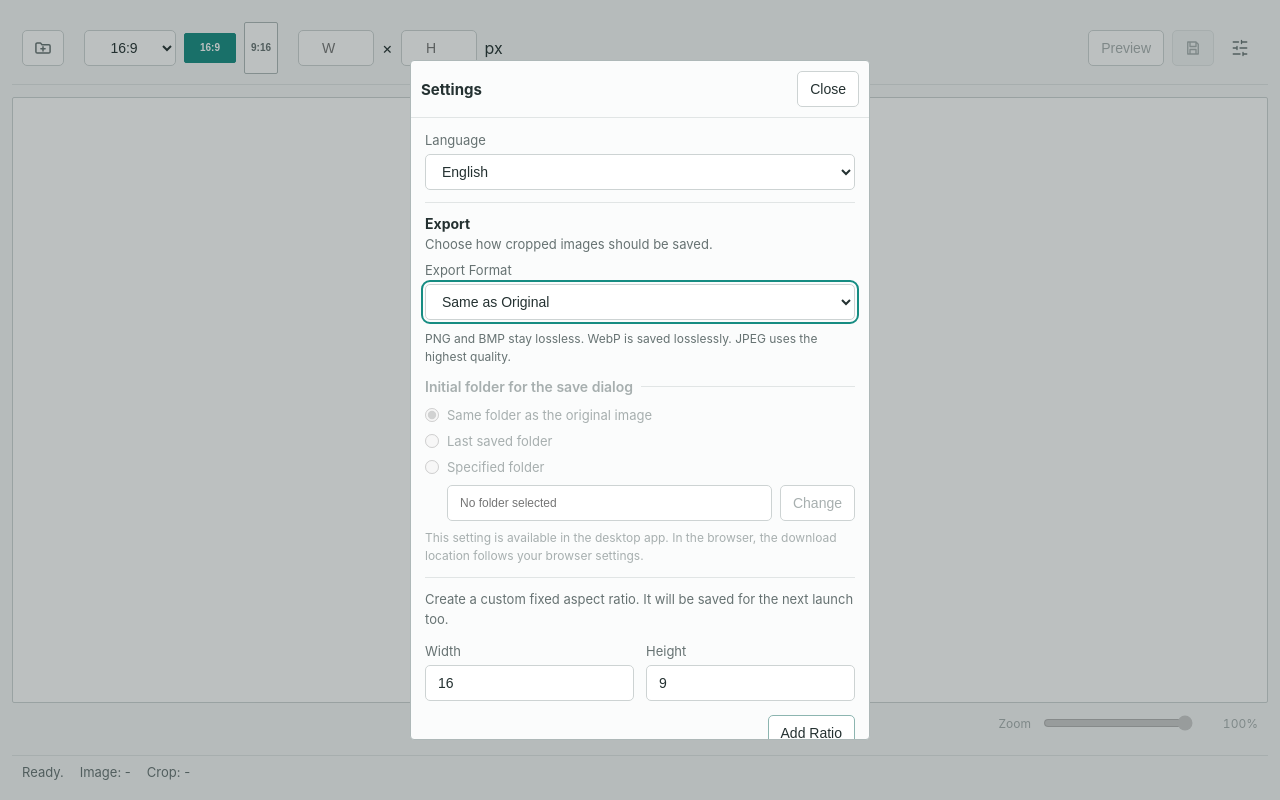
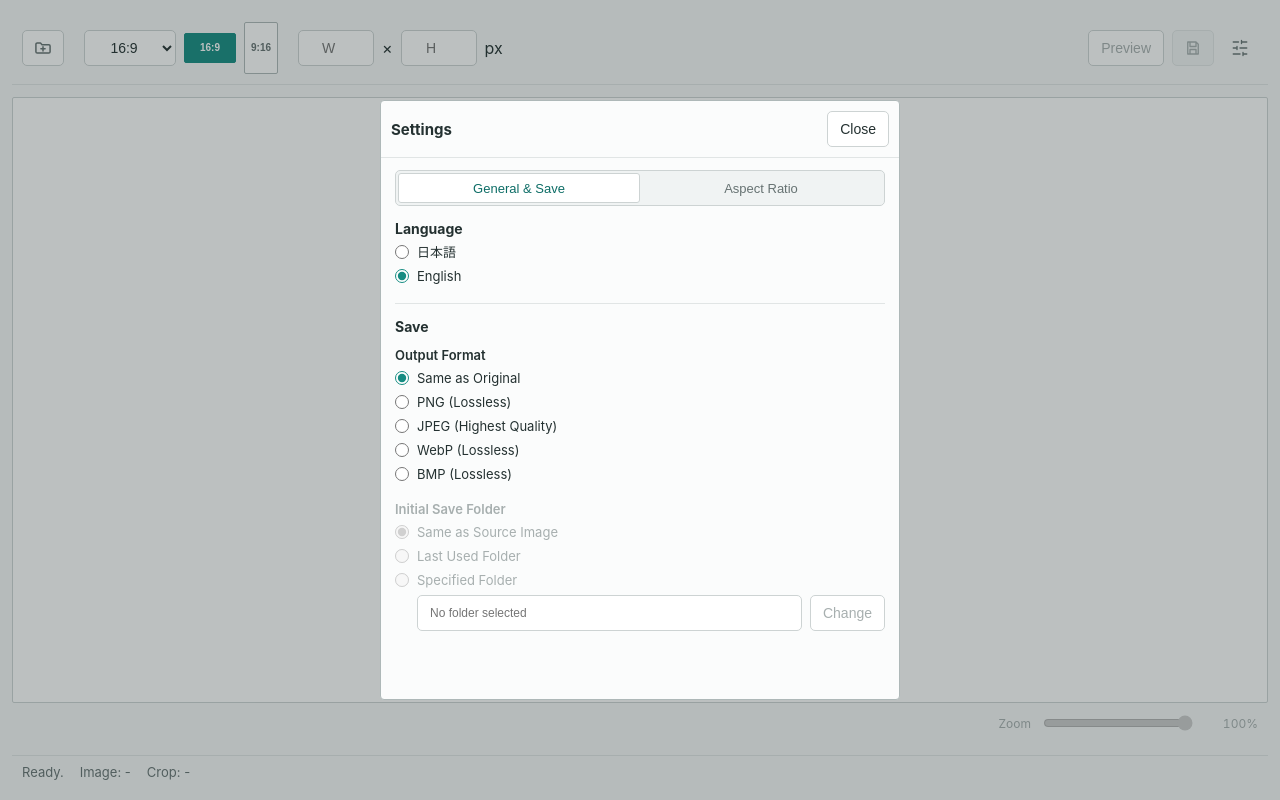
Before and after one commit to y-8-m/aspect_crop, a website built with Vite: page index.html in a window 1280 px wide. Both pictures are taken after a click on the button 1240 px from the left and 48 px from the top of the page. Built offline with nearby package versions, Linux system fonts and the light colour scheme.

Commit message:
設定画面タブ分割・見出しレベル調整・表記調整

```diff
--- a/index.html
+++ b/index.html
@@ -176,32 +176,30 @@
           <h2 id="ratio-modal-title" data-i18n="settings"></h2>
           <button id="close-ratio-modal" type="button" data-i18n="close"></button>
         </header>
+        <div class="settings-tabs" role="tablist" data-i18n-aria-label="settings">
+          <button id="settings-general-tab" type="button" role="tab" aria-selected="true" aria-controls="settings-general-panel" data-settings-tab="general" data-i18n="generalSaveTab"></button>
+          <button id="settings-aspect-tab" type="button" role="tab" aria-selected="false" aria-controls="settings-aspect-panel" tabindex="-1" data-settings-tab="aspect" data-i18n="aspectRatioTab"></button>
+        </div>
         <div class="ratio-modal-body">
-          <label class="settings-field language-field" for="language-select">
-            <span data-i18n="language"></span>
-            <select id="language-select" data-i18n-aria-label="language">
-              <option value="ja" lang="ja" data-i18n="japanese"></option>
-              <option value="en" lang="en" data-i18n="english"></option>
-            </select>
-          </label>
-          <section class="settings-section" aria-labelledby="export-format-title">
-            <div class="custom-ratio-header">
-              <h3 id="export-format-title" data-i18n="export"></h3>
-              <p data-i18n="exportDescription"></p>
+          <section id="settings-general-panel" class="settings-tab-panel general-settings-panel" role="tabpanel" aria-labelledby="settings-general-tab">
+            <section class="language-field" aria-labelledby="language-settings-title">
+              <h3 id="language-settings-title" data-i18n="language"></h3>
+              <div id="language-settings" class="settings-radio-group" role="radiogroup" aria-labelledby="language-settings-title">
+                <label><input type="radio" name="language" value="ja" /><span lang="ja" data-i18n="japanese"></span></label>
+                <label><input type="radio" name="language" value="en" /><span lang="en" data-i18n="english"></span></label>
               </div>
-            <label class="settings-field" for="output-format-select">
-              <span data-i18n="exportFormat"></span>
-              <select id="output-format-select" data-i18n-aria-label="exportFormat">
-                <option value="same" data-i18n="sameAsOriginal"></option>
-                <option value="png">PNG</option>
-                <option value="jpeg">JPEG</option>
-                <option value="webp">WebP</option>
-                <option value="bmp">BMP</option>
-              </select>
-            </label>
-            <p class="settings-field-help" data-i18n="exportHelp"></p>
             </section>
-          <fieldset id="save-folder-settings" class="save-folder-settings">
+            <section class="save-settings" aria-labelledby="save-settings-title">
+              <h3 id="save-settings-title" data-i18n="saveSection"></h3>
+              <fieldset id="output-format-settings" class="settings-radio-group">
+                <legend data-i18n="exportFormat"></legend>
+                <label><input type="radio" name="output-format" value="same" checked /><span data-i18n="sameAsOriginal"></span></label>
+                <label><input type="radio" name="output-format" value="png" /><span data-i18n="pngLossless"></span></label>
+                <label><input type="radio" name="output-format" value="jpeg" /><span data-i18n="jpegHighestQuality"></span></label>
+                <label><input type="radio" name="output-format" value="webp" /><span data-i18n="webpLossless"></span></label>
+                <label><input type="radio" name="output-format" value="bmp" /><span data-i18n="bmpLossless"></span></label>
+              </fieldset>
+              <fieldset id="save-folder-settings" class="settings-radio-group save-folder-settings">
                 <legend data-i18n="saveFolder"></legend>
                 <label><input type="radio" name="save-folder-mode" value="source" checked /><span data-i18n="sourceFolder"></span></label>
                 <label><input type="radio" name="save-folder-mode" value="last" /><span data-i18n="lastFolder"></span></label>
@@ -210,32 +208,34 @@
                   <input id="custom-save-folder" type="text" readonly disabled data-i18n-aria-label="folderPath" data-i18n-placeholder="noFolder" />
                   <button id="change-save-folder" type="button" disabled data-i18n="change"></button>
                 </div>
-            <p id="save-folder-help" class="settings-field-help" aria-live="polite"></p>
+                <p id="save-folder-help" class="settings-field-help hidden" aria-live="polite"></p>
               </fieldset>
-          <form id="ratio-form" class="ratio-form">
-            <p class="ratio-form-copy" data-i18n="ratioFormHelp"></p>
+            </section>
+          </section>
+          <section id="settings-aspect-panel" class="settings-tab-panel aspect-settings-panel" role="tabpanel" aria-labelledby="settings-aspect-tab" hidden>
+            <form id="ratio-form" class="ratio-form" aria-labelledby="add-ratio-title">
+              <h3 id="add-ratio-title" data-i18n="addCustomRatio"></h3>
               <div class="ratio-form-grid">
                 <label for="ratio-width-input">
                   <span data-i18n="width"></span>
                   <input id="ratio-width-input" type="number" min="1" max="999" step="1" inputmode="numeric" />
                 </label>
+                <span aria-hidden="true">:</span>
                 <label for="ratio-height-input">
                   <span data-i18n="height"></span>
                   <input id="ratio-height-input" type="number" min="1" max="999" step="1" inputmode="numeric" />
                 </label>
+                <button id="save-ratio-button" type="submit" data-i18n="addRatio"></button>
               </div>
               <p id="ratio-form-error" class="ratio-form-error hidden" aria-live="polite"></p>
-            <div class="ratio-form-actions">
-              <button id="save-ratio-button" type="submit" data-i18n="addRatio"></button>
-            </div>
             </form>
             <section class="custom-ratio-section" aria-labelledby="custom-ratio-title">
-            <div class="custom-ratio-header">
               <h3 id="custom-ratio-title" data-i18n="customRatios"></h3>
-              <p data-i18n="customRatiosHelp"></p>
-            </div>
+              <div class="custom-ratio-scroll" tabindex="0" data-i18n-aria-label="customRatios">
                 <div id="custom-ratio-list" class="custom-ratio-list"></div>
                 <p id="custom-ratio-empty" class="custom-ratio-empty hidden" data-i18n="noCustomRatios"></p>
+              </div>
+            </section>
           </section>
         </div>
       </div>
--- a/src/main.ts
+++ b/src/main.ts
@@ -45,6 +45,7 @@ import {
 import { parseSaveFolderMode, resolveSaveFolder } from "./saveFolder";
 import { createZoomViewport } from "./zoomViewport";
 import { sourceToView } from "./zoomGeometry";
+import { createSettingsTabs } from "./settingsTabs";
 import {
   applyTranslations,
   detectLanguage,
@@ -122,8 +123,9 @@ const previewImage = must<HTMLImageElement>("#preview-image");
 const closePreview = must<HTMLButtonElement>("#close-preview");
 const ratioModal = must<HTMLDivElement>("#ratio-modal");
 const closeRatioModal = must<HTMLButtonElement>("#close-ratio-modal");
-const languageSelect = must<HTMLSelectElement>("#language-select");
-const outputFormatSelect = must<HTMLSelectElement>("#output-format-select");
+const languageSettings = must<HTMLDivElement>("#language-settings");
+const outputFormatSettings = must<HTMLFieldSetElement>("#output-format-settings");
+const settingsTabs = createSettingsTabs(ratioModal);
 const saveFolderSettings = must<HTMLFieldSetElement>("#save-folder-settings");
 const customSaveFolder = must<HTMLInputElement>("#custom-save-folder");
 const changeSaveFolder = must<HTMLButtonElement>("#change-save-folder");
@@ -199,9 +201,10 @@ const modalController = createModalController({
   closePreviewButton: closePreview,
   ratioModal,
   closeRatioButton: closeRatioModal,
-  ratioInitialFocus: outputFormatSelect,
+  ratioInitialFocus: must<HTMLButtonElement>("#settings-general-tab"),
   prepareRatioModal: () => {
-    syncOutputFormatSelect();
+    settingsTabs.select("general");
+    syncOutputFormatRadios();
     currentFolderError = null;
     syncSaveFolderSettings();
     setRatioFormValues(currentAspectDimensions());
@@ -232,7 +235,7 @@ const fileDropController = createFileDropController({
 
 onLanguageChange(refreshLanguage);
 refreshLanguage();
-syncOutputFormatSelect();
+syncOutputFormatRadios();
 syncAspectUi();
 setupEvents();
 void setupWindowStatePersistence();
@@ -242,7 +245,9 @@ void loadStartupImageIfAny();
 
 function refreshLanguage(): void {
   applyTranslations(document);
-  languageSelect.value = getLanguage();
+  for (const input of languageSettings.querySelectorAll<HTMLInputElement>('input[name="language"]')) {
+    input.checked = input.value === getLanguage();
+  }
   renderAspectOptions();
   renderCustomAspectList();
   syncSwapRatioButton(selectedAspectPreset());
@@ -255,8 +260,10 @@ function refreshLanguage(): void {
 }
 
 function setupEvents(): void {
-  languageSelect.addEventListener("change", () => {
-    const language = languageSelect.value === "ja" ? "ja" : "en";
+  languageSettings.addEventListener("change", (event) => {
+    const input = event.target;
+    if (!(input instanceof HTMLInputElement) || input.name !== "language" || !input.checked) return;
+    const language = input.value === "ja" ? "ja" : "en";
     persistLanguage(language);
     setLanguage(language);
   });
@@ -328,10 +335,12 @@ function setupEvents(): void {
     applyAspectPreset(ratioSelect.value);
   });
 
-  outputFormatSelect.addEventListener("change", () => {
-    const choice = parseOutputFormatChoice(outputFormatSelect.value);
+  outputFormatSettings.addEventListener("change", (event) => {
+    const input = event.target;
+    if (!(input instanceof HTMLInputElement) || input.name !== "output-format" || !input.checked) return;
+    const choice = parseOutputFormatChoice(input.value);
     if (!choice) {
-      syncOutputFormatSelect();
+      syncOutputFormatRadios();
       return;
     }
 
@@ -1757,7 +1766,9 @@ function syncSaveFolderSettings(): void {
   customSaveFolder.disabled = disabled;
   changeSaveFolder.disabled = disabled;
   must<HTMLElement>("#custom-save-folder-row").classList.toggle("is-disabled", disabled);
-  saveFolderHelp.textContent = currentFolderError ? translate(currentFolderError) : t(isTauriRuntime ? "folderHelp" : "folderWebHelp");
+  saveFolderHelp.textContent = currentFolderError ? translate(currentFolderError) : "";
+  saveFolderHelp.classList.toggle("hidden", !currentFolderError);
+  saveFolderSettings.title = isTauriRuntime ? "" : t("folderWebHelp");
 }
 
 function isAspectPresetRecord(value: unknown): value is Partial<AspectPreset> {
@@ -1837,8 +1848,10 @@ function fileNameFromPath(path: string): string {
   return parts[parts.length - 1] || "image";
 }
 
-function syncOutputFormatSelect(): void {
-  outputFormatSelect.value = state.outputFormatChoice;
+function syncOutputFormatRadios(): void {
+  for (const input of outputFormatSettings.querySelectorAll<HTMLInputElement>('input[name="output-format"]')) {
+    input.checked = input.value === state.outputFormatChoice;
+  }
 }
 
 function resolvedOutputFormat(): OutputFormat {
--- a/src/messages.ts
+++ b/src/messages.ts
@@ -17,22 +17,25 @@ export const en = {
   preview: "Preview",
   save: "Save cropped image",
   settings: "Settings",
+  generalSaveTab: "General & Save",
+  aspectRatioTab: "Aspect Ratio",
+  saveSection: "Save",
+  addCustomRatio: "Add Custom Ratio",
+  pngLossless: "PNG (Lossless)",
+  jpegHighestQuality: "JPEG (Highest Quality)",
+  webpLossless: "WebP (Lossless)",
+  bmpLossless: "BMP (Lossless)",
   dropHint: "Drop images here or use Open.",
   zoom: "Zoom",
   cropPreview: "Crop Preview",
   close: "Close",
-  export: "Export",
-  exportDescription: "Choose how cropped images should be saved.",
-  exportFormat: "Export Format",
+  exportFormat: "Output Format",
   sameAsOriginal: "Same as Original",
-  exportHelp: "PNG and BMP stay lossless. WebP is saved losslessly. JPEG uses the highest quality.",
   width: "Width",
   height: "Height",
-  addRatio: "Add Ratio",
-  customRatios: "Custom Ratios",
-  customRatiosHelp: "Pick a saved ratio, move it, or delete it.",
+  addRatio: "Add",
+  customRatios: "Saved Ratios",
   noCustomRatios: "No custom ratios yet.",
-  ratioFormHelp: "Create a custom fixed aspect ratio. It will be saved for the next launch too.",
   default: "Default",
   custom: "Custom",
   ready: "Ready.",
@@ -45,15 +48,14 @@ export const en = {
   zoomNeedsImage: "Open an image to change the zoom",
   zoomFits: "The whole image fits at 100%",
   zoomRange: "Fit to 100%",
-  saveFolder: "Initial folder for the save dialog",
-  sourceFolder: "Same folder as the original image",
-  lastFolder: "Last saved folder",
-  customFolder: "Specified folder",
+  saveFolder: "Initial Save Folder",
+  sourceFolder: "Same as Source Image",
+  lastFolder: "Last Used Folder",
+  customFolder: "Specified Folder",
   folderPath: "Specified folder path",
   noFolder: "No folder selected",
   change: "Change",
   folderUnavailable: "This folder is unavailable. Choose another folder.",
-  folderHelp: "You can choose a different folder in the save dialog.",
   folderWebHelp: "This setting is available in the desktop app. In the browser, the download location follows your browser settings.",
   loaded: "Loaded {name}.",
   loadedWeb: "Loaded {name}. Additional files were ignored outside the desktop runtime.",
@@ -132,22 +134,25 @@ export const ja: Record<MessageKey, string> = {
   preview: "プレビュー",
   save: "クロップ画像を保存",
   settings: "設定",
+  generalSaveTab: "一般・保存",
+  aspectRatioTab: "アスペクト比",
+  saveSection: "保存",
+  addCustomRatio: "カスタム比率を追加",
+  pngLossless: "PNG（可逆）",
+  jpegHighestQuality: "JPEG（最高品質）",
+  webpLossless: "WebP（可逆）",
+  bmpLossless: "BMP（可逆）",
   dropHint: "画像をドロップするか、「開く」から選択してください。",
   zoom: "表示倍率",
   cropPreview: "クロッププレビュー",
   close: "閉じる",
-  export: "保存形式",
-  exportDescription: "クロップ画像の保存形式を設定します。",
   exportFormat: "保存形式",
   sameAsOriginal: "元画像と同じ",
-  exportHelp: "PNG・BMP・WebPは可逆形式で保存します。JPEGは最高品質で保存します。",
   width: "幅",
   height: "高さ",
-  addRatio: "比率を追加",
-  customRatios: "カスタム比率",
-  customRatiosHelp: "保存した比率の選択・並べ替え・削除ができます。",
+  addRatio: "追加",
+  customRatios: "保存済みの比率",
   noCustomRatios: "カスタム比率はまだありません。",
-  ratioFormHelp: "固定アスペクト比を追加します。次回起動時も使えます。",
   default: "標準",
   custom: "カスタム",
   ready: "準備完了",
@@ -168,7 +173,6 @@ export const ja: Record<MessageKey, string> = {
   noFolder: "フォルダ未指定",
   change: "変更",
   folderUnavailable: "このフォルダは利用できません。別のフォルダを選択してください。",
-  folderHelp: "保存ダイアログで別のフォルダへ変更することもできます。",
   folderWebHelp: "この設定はデスクトップ版で利用できます。ブラウザ版の保存先はブラウザの設定に従います。",
   loaded: "{name} を読み込みました。",
   loadedWeb: "{name} を読み込みました。ブラウザ版では追加の画像を読み込めません。",
--- /dev/null
+++ b/src/settingsTabs.ts
@@ -0,0 +1,35 @@
+type SettingsTab = "general" | "aspect";
+
+export function createSettingsTabs(root: HTMLElement) {
+  const tabs = Array.from(root.querySelectorAll<HTMLButtonElement>("[data-settings-tab]"));
+
+  function select(name: SettingsTab, focus = false): void {
+    for (const tab of tabs) {
+      const selected = tab.dataset.settingsTab === name;
+      tab.setAttribute("aria-selected", String(selected));
+      tab.tabIndex = selected ? 0 : -1;
+      const panel = root.querySelector<HTMLElement>(`#${tab.getAttribute("aria-controls")}`);
+      if (panel) panel.hidden = !selected;
+      if (selected && focus) tab.focus();
+    }
+  }
+
+  tabs.forEach((tab, index) => {
+    tab.addEventListener("click", () => select(tab.dataset.settingsTab as SettingsTab));
+    tab.addEventListener("keydown", (event) => {
+      let target: number;
+      switch (event.key) {
+        case "ArrowRight": target = (index + 1) % tabs.length; break;
+        case "ArrowLeft": target = (index + tabs.length - 1) % tabs.length; break;
+        case "Home": target = 0; break;
+        case "End": target = tabs.length - 1; break;
+        default: return;
+      }
+      event.preventDefault();
+      event.stopPropagation();
+      select(tabs[target].dataset.settingsTab as SettingsTab, true);
+    });
+  });
+
+  return { select };
+}
--- a/src/style.css
+++ b/src/style.css
@@ -420,40 +420,94 @@ button:hover:not(:disabled) {
 }
 
 .ratio-modal-content {
-  width: min(90vw, 460px);
+  width: min(94vw, 520px);
+  height: min(600px, calc(100dvh - 32px));
+  max-height: calc(100dvh - 32px);
+  grid-template-rows: auto auto minmax(0, 1fr);
+}
+
+.settings-tabs {
+  display: flex;
+  margin: 12px 14px 0;
+  padding: 2px;
+  border: 1px solid var(--border);
+  border-radius: 5px;
+  background: var(--control-hover);
+}
+
+.settings-tabs [role="tab"] {
+  flex: 1;
+  min-width: 0;
+  height: 30px;
+  padding: 0 8px;
+  border-color: transparent;
+  border-radius: 3px;
+  background: transparent;
+  color: var(--text-secondary);
+  font-size: 13px;
+}
+
+.settings-tabs [aria-selected="true"] {
+  border-color: var(--border);
+  background: var(--control-bg);
+  color: var(--accent-active);
 }
 
 .ratio-modal-body {
+  min-height: 0;
+  padding: 14px;
+  overflow: hidden;
+}
+
+.settings-tab-panel {
+  height: 100%;
+  min-height: 0;
+}
+
+.settings-tab-panel[hidden] {
+  display: none;
+}
+
+.general-settings-panel {
+  overflow-y: auto;
+  overscroll-behavior: contain;
+}
+
+.save-settings {
   display: grid;
   gap: 12px;
-  padding: 14px;
-  min-height: 0;
-  overflow-y: auto;
+  margin-top: 14px;
 }
 
-.save-folder-settings {
+.settings-tab-panel h3 {
+  margin: 0;
+  font-size: 14px;
+  color: var(--text-primary);
+}
+
+.settings-radio-group {
   min-width: 0;
   margin: 0;
-  padding: 12px 0 0;
+  padding: 6px 0 0;
   border: 0;
-  border-top: 1px solid var(--border-subtle);
 }
 
-.save-folder-settings legend {
-  padding: 0 8px 0 0;
-  font-size: 14px;
+.settings-radio-group legend {
+  padding: 0;
+  font-size: 13px;
   font-weight: 600;
 }
 
-.save-folder-settings > label {
+.settings-radio-group > label {
   display: flex;
   align-items: center;
   gap: 8px;
-  margin-bottom: 10px;
+  margin-bottom: 6px;
   font-size: 13px;
+  line-height: 18px;
 }
 
-.save-folder-settings input[type="radio"] {
+.settings-radio-group input[type="radio"] {
   width: 14px;
   height: 14px;
   margin: 0;
@@ -483,11 +537,6 @@ button:hover:not(:disabled) {
   opacity: 1;
 }
 
-.settings-section {
-  display: grid;
-  gap: 10px;
-}
-
 .language-field {
   padding-bottom: 12px;
   border-bottom: 1px solid var(--border-subtle);
@@ -511,28 +560,27 @@ button:hover:not(:disabled) {
   line-height: 1.5;
 }
 
+.aspect-settings-panel {
+  display: grid;
+  grid-template-rows: auto minmax(0, 1fr);
+  gap: 16px;
+}
+
 .ratio-form {
   display: grid;
-  gap: 14px;
-  padding-top: 12px;
-  border-top: 1px solid var(--border-subtle);
-}
-
-.ratio-form-copy {
-  margin: 0;
-  color: var(--text-secondary);
-  font-size: 13px;
-  line-height: 1.5;
+  gap: 12px;
 }
 
 .ratio-form-grid {
   display: grid;
-  grid-template-columns: repeat(2, minmax(0, 1fr));
-  gap: 12px;
+  grid-template-columns: minmax(0, 1fr) auto minmax(0, 1fr) auto;
+  align-items: center;
+  gap: 10px;
 }
 
 .ratio-form label {
-  display: grid;
+  display: flex;
+  align-items: center;
   gap: 6px;
   font-size: 13px;
   color: var(--text-secondary);
@@ -540,6 +588,12 @@ button:hover:not(:disabled) {
 
 .ratio-form input {
   width: 100%;
+  min-width: 0;
+  padding: 0 6px;
+}
+
+.ratio-form label span {
+  flex-shrink: 0;
 }
 
 .ratio-form-error {
@@ -550,12 +604,6 @@ button:hover:not(:disabled) {
 
 .ratio-form-error.hidden {
   display: none;
-}
-
-.ratio-form-actions {
-  display: flex;
-  gap: 10px;
-  justify-content: flex-end;
 }
 
 #save-ratio-button {
@@ -583,22 +631,20 @@ button:hover:not(:disabled) {
 
 .custom-ratio-section {
   display: grid;
+  grid-template-rows: auto minmax(0, 1fr);
+  min-height: 0;
   gap: 10px;
   padding-top: 12px;
   border-top: 1px solid var(--border-subtle);
 }
 
-.custom-ratio-header {
-  display: grid;
-  gap: 4px;
+.custom-ratio-scroll {
+  min-height: 0;
+  overflow-y: auto;
+  overscroll-behavior: contain;
+  padding: 2px;
 }
 
-.custom-ratio-header h3 {
-  margin: 0;
-  font-size: 14px;
-}
-
-.custom-ratio-header p,
 .custom-ratio-empty {
   margin: 0;
   color: var(--text-secondary);
@@ -607,6 +653,7 @@ button:hover:not(:disabled) {
 
 .custom-ratio-list {
   display: grid;
+  align-content: start;
   gap: 8px;
 }
 
@@ -694,18 +741,6 @@ input:focus-visible {
     margin-left: 0;
   }
 
-  .ratio-form-grid {
-    grid-template-columns: 1fr;
-  }
-
-  .custom-ratio-row {
-    grid-template-columns: 1fr;
-  }
-
-  .custom-ratio-actions {
-    justify-content: flex-end;
-  }
-
   .status-row {
     gap: 8px;
   }
```
Also changed, not shown: tests/i18n.test.mjs (+1 -1 lines). Lines whose indentation alone changed are shown as unchanged.
